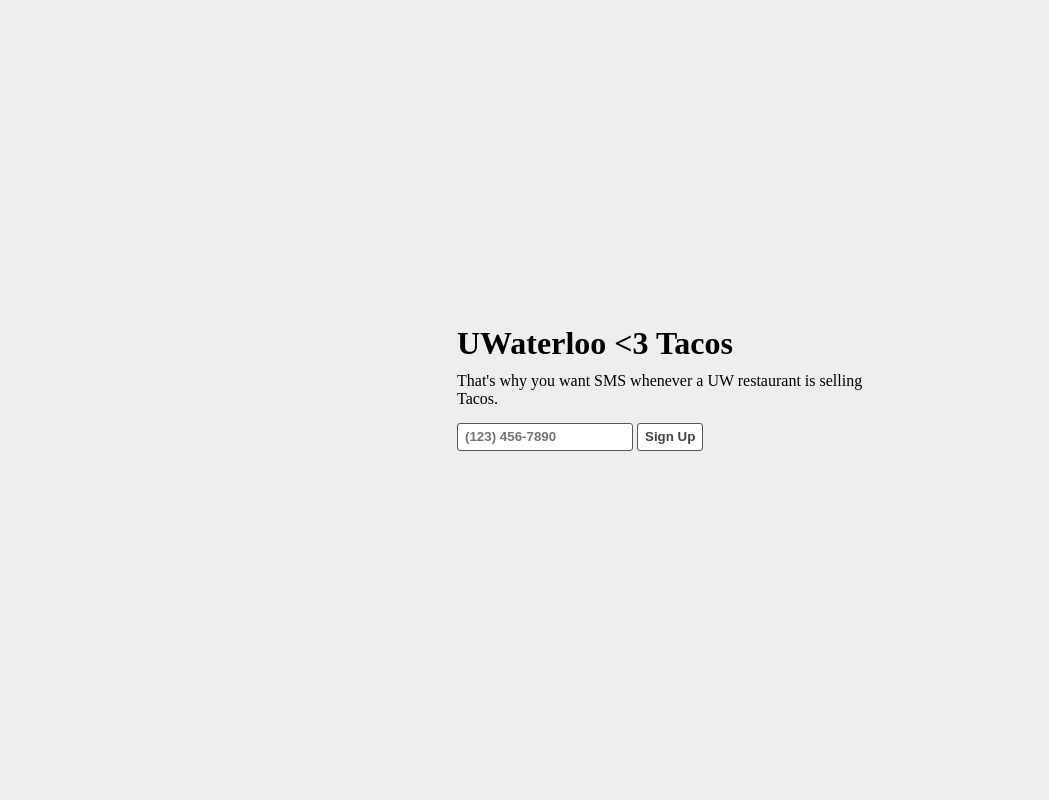
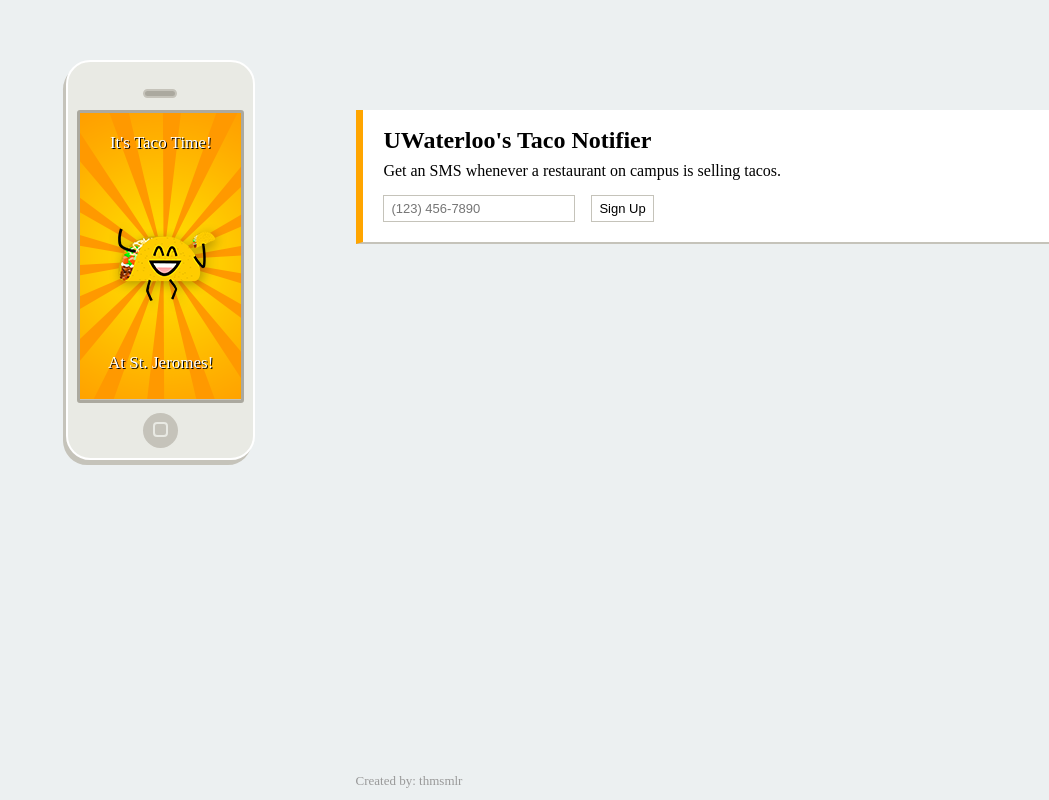
Before and after one commit to thmsmlr/wat-taco, a Flask app: page / in a window 1280 px wide. Shown: the whole page, without its empty margins (231-1280 px from the left). Run offline with Flask 2, Linux system fonts and the light colour scheme; some libraries are stand-ins or nearby versions.

Commit message:
paintjob

```diff
--- a/web/static/main.css
+++ b/web/static/main.css
@@ -4,65 +4,107 @@
   margin:0;
   padding:0;
 }
+
 body {
-  background:#eee;
   font-family: "jaf-facitweb";
+  background:#ecf0f1;
+}
+
+footer {
+  position:absolute;
+  bottom:0;
+  width: 100%;
+  text-align:center;
+  font-size: 13px;
+  padding: 5px 0;
+  color: #999;
+}
+footer a {
+  text-decoration: none;
+  color: inherit;
+}
+footer a:hover {
+  color: black;
+}
+
+section {
+}
+
+.wrapper {
+  margin: 0 auto;
+  width:100%;
+  padding: 60px 0;
+}
+
+.wrapper:after {
+  content: "";
+  display: table;
+  clear: both;
+}
+
+#info {
+  float:right;
+  width: 52%;
+  margin-top: 50px;
+  padding: 10px 0px;
+  padding-left: 20px;
+  background:white;
+  border-left: 7px solid orange;
+  border-bottom: 2px solid #c5c3ba;
+}
+
+#devices {
+  float:left;
+  width: 45%;
 }
 
 h1 {
   margin-bottom: 0.3em;
+  margin-top: 0.3em;
 }
 p {
   margin: 0.5em 0;
 }
 
-.table {
-  display:table;
-  max-width: 960px;
-  width:100%;
-  height: 100%;
-  margin: 0 auto;
-}
-
-.table-center {
-  display:table-cell;
-  vertical-align: middle;
-  padding-bottom: 30px;
-}
-
-.wrapper {
-  float:right;
-  width: 45%;
+.error {
+  color: red;
 }
 
 form {
-  margin: 15px 0;
+  margin: 10px 0;
 }
 
 input[type=text], input[type=submit] {
-  border-radius: 3px;
-  border: 1px solid #555;
-  color: #444;
-  display:inline-block;
-  font-weight: bold;
+  border: 1px solid #c5c3ba;
+  margin-top: 5px;
+  margin-right: 12px;
   padding: 5px 7px;
-  line-height: 16px;
-  margin:0;
-}
-
-input[type=text] {
-  width: 160px;
-}
-
-::-webkit-input-placeholder {
-  line-height: 16px;
+  font-size: 13px;
 }
 
 input[type=submit] {
-  background:white;
+  background: white;
 }
 
-.error {
-  color: red;
-  font-size: 13px;
+input[type=submit]:hover {
+  cursor: pointer;
 }
+
+input[type=submit]:focus {
+  background: gray;
+}
+
+.center {
+  text-align:center;
+}
+.success-message {
+  margin-bottom: 60px;
+}
+.success-message h1 {
+  background:white;
+  display:inline-block;
+  padding: 7px 25px;
+  border-left: 7px solid orange;
+  border-right: 7px solid orange;
+  border-bottom: 2px solid #c5c3ba;
+}
--- /dev/null
+++ b/web/static/phone.css
@@ -0,0 +1,130 @@
+#devices {
+    margin: 0;
+    position:relative;
+}
+
+#device {
+    position:absolute;
+    right: 90px;
+    background-color: #e9eae4;
+    border:0.126em solid #fff;
+    border-radius: 1.512em;
+    width: 11.592em;
+    height: 23.058em;
+    padding:1.701em 0 0;
+    box-shadow: -3px 5px 0px #c5c3ba;
+}
+
+#devicetop {
+    background-color: #aba99f;
+    width: 1.89em;
+    height: 0.315em;
+    border:0.126em solid #c5c3ba;
+    border-radius: 0.315em;
+    margin: 0 auto 0.756em;
+}
+
+#screen {
+    background-color: #c5c3ba;
+    margin: 0 auto 0;
+    border: 0.189em solid #aba99f;
+    border-radius: 0.189em;
+    width:10.08em;
+    height:17.892em;
+    overflow:hidden;
+}
+
+#taco-notification {
+    position: relative;
+    background: url('/static/iphone_taco.png') no-repeat 0% 50%;
+    background-size: contain;
+    width: 100%;
+    height: 100%;
+}
+
+#taco-notification:before {
+  content: "It's Taco Time!";
+  display:block;
+  text-align: center;
+  padding: 20px 0;
+  color:white;
+  font-size: 17px;
+  text-shadow: 1px 1px black;
+}
+
+#taco-notification:after {
+  content: "At St. Jeromes!";
+  display:block;
+  text-align: center;
+  margin-top: 160px;
+  padding: 20px 0;
+  color:white;
+  font-size: 17px;
+  text-shadow: 1px 1px black;
+}
+
+#button {
+    margin: 0.63em auto 0;
+    background-color: #c5c3ba;
+    width: 1.071em;
+    height: 1.071em;
+    border-radius: 50%;
+    padding: 0.567em;
+    cursor: hand;
+}
+
+#button-square {
+    margin: 0 auto 0 0.063em;
+    width: 0.693em;
+    height: 0.693em;
+    border: 0.126em solid #e9eae4;
+    border-radius: 0.252em;
+}
+
+.animate #device {
+  animation: slidein 1s ease-in-out,
+             shake 0.75s ease-in-out;
+  animation-delay: 0s, 1.25s;
+}
+
+.animate #taco-notification {
+  transform: translateX(-110%);
+  animation: slideinX 0.6s ease;
+  animation-delay: 2.2s;
+  animation-fill-mode: forwards;
+}
+
+@keyframes slideinX {
+  from {
+    transform: translateX(-110%);
+  }
+  to {
+    transform: translateX(0%);
+  }
+}
+
+@keyframes slidein {
+  from {
+    transform: translateY(200px);
+  }
+  to {
+    transform: translateY(0px);
+  }
+}
+
+@keyframes shake {
+  0%, 100% {
+    -webkit-transform: rotate(0);
+    transform: rotate(0);
+  }
+
+  10%, 30%, 50%, 70%, 90% {
+    -webkit-transform: rotate(-5deg);
+    transform: rotate(-5deg);
+  }
+
+  20%, 40%, 60%, 80% {
+    -webkit-transform: rotate(5deg);
+    transform: rotate(5deg);
+  }
+}
--- a/web/templates/index.html
+++ b/web/templates/index.html
@@ -2,17 +2,33 @@
 <html lang="en">
 <head>
     <meta charset="UTF-8" />
-    <title>Wat Taco</title>
+    <title>WatTaco</title>
     <link href="/static/main.css" rel="stylesheet" />
+    <link href="/static/phone.css" rel="stylesheet" />
     <script type="text/javascript" src="//use.typekit.net/zul0pef.js"></script>
     <script type="text/javascript">try{Typekit.load();}catch(e){}</script>
 </head>
 <body>
-  <div class="table">
-    <div class="table-center">
-      <div class="wrapper">
-        <h1>UWaterloo <3 Tacos</h1>
-        <p>That's why you want SMS whenever a UW restaurant is selling Tacos.</p>
+  <section>
+    <div class="wrapper">
+      <article id="devices"
+        {% if not form.errors.phone_number %}
+        class="animate"
+        {% endif %}
+        >
+        <div id="device">
+          <div id="devicetop"></div>
+          <div id="screen">
+            <div id="taco-notification"></div>
+          </div>
+          <div id="button">
+            <div id="button-square"></div>
+          </div>
+        </div>
+      </article>
+      <div id="info">
+        <h1>UWaterloo's Taco Notifier</h1>
+        <p>Get an SMS whenever a restaurant on campus is selling tacos.</p>
         <form action="/signup" method="post" name="signup">
             {{form.hidden_tag()}}
 
@@ -28,7 +44,11 @@
         </form>
       </div>
     </div>
-  </div>
-  <script>document.write('<script src="http://' + (location.host || 'localhost').split(':')[0] + ':35729/livereload.js?snipver=1"></' + 'script>')</script>
+  </section>
+
+  <footer>
+    <p>Created by: <a href="http://thmsmlr.com">thmsmlr</a></p>
+  </footer>
+  <script type="text/javascript" src="/static/prefixfree.min.js"></script>
 </body>
 </html>
```
Also changed, not shown: web/templates/success.html (+16 -1 lines), web/static/iphone_taco.png (added), web/static/prefixfree.min.js (added), web/static/taco.png (added), 1 other file.
